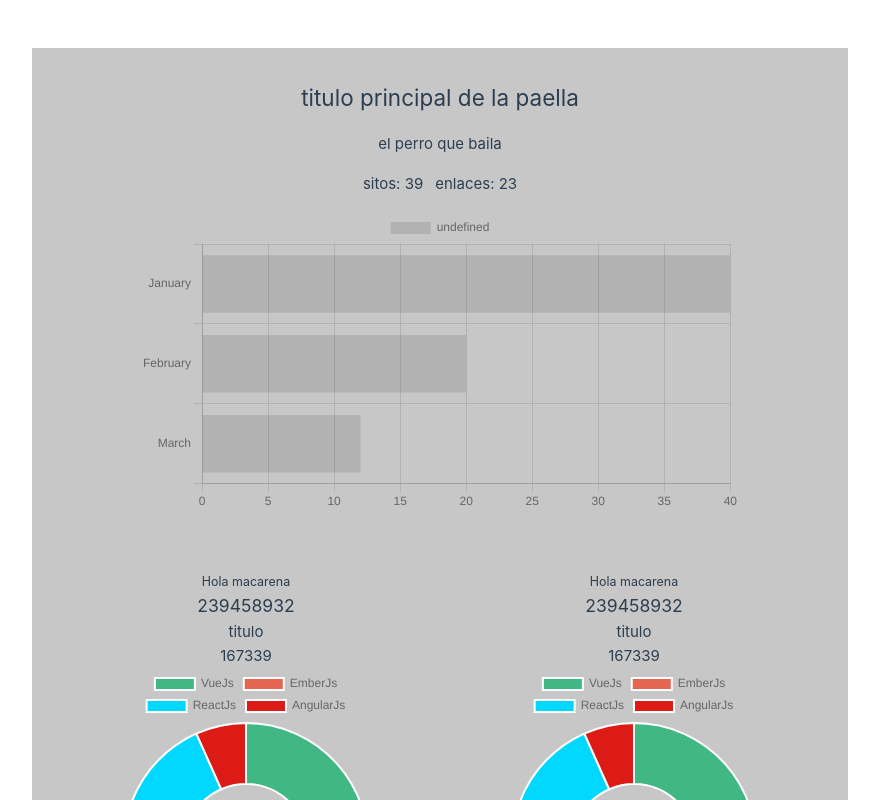
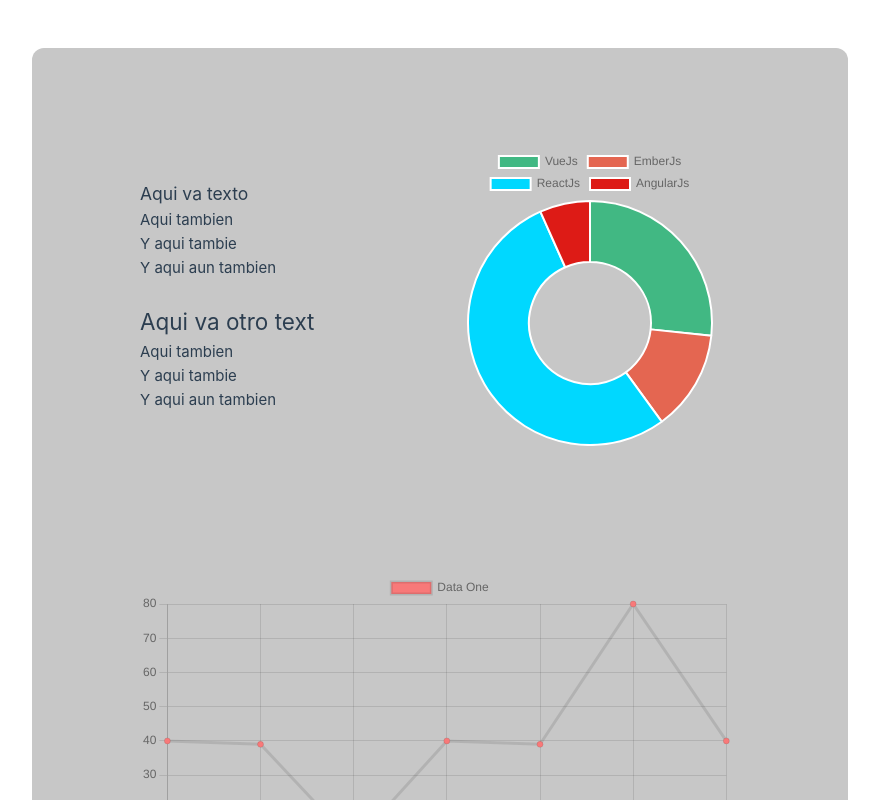
Before and after one commit to AdrianGerman/vue3-graphics, a Vue app: page / in a window 1280 px wide. Shown: the top 800 px of the page, without its empty margins (16-895 px from the left). Built offline with nearby package versions, Linux system fonts and the light colour scheme.

Commit message:
line graphic

```diff
--- a/src/App.vue
+++ b/src/App.vue
@@ -1,9 +1,12 @@
+<template>
+  <!-- <OperationsDashboard /> -->
+  <NewDashboard />
+</template>
+
 <script setup>
-import OperationsDashboard from './components/OperationsDashboard.vue'
+// import OperationsDashboard from './components/OperationsDashboard.vue'
+import NewDashboard from './components/NewDashboard.vue'
 </script>
 
-<template>
-  <OperationsDashboard />
-</template>
 
 <style></style>
--- /dev/null
+++ b/src/components/NewDashboard.vue
@@ -0,0 +1,113 @@
+<template>
+    <section class="main">
+        <section class="part1">
+            <div class="eltext">
+                <h1>Aqui va texto</h1>
+                <p>Aqui tambien</p>
+                <p>Y aqui tambie</p>
+                <p>Y aqui aun tambien</p>
+                <br>
+                <h2>Aqui va otro text</h2>
+                <p>Aqui tambien</p>
+                <p>Y aqui tambie</p>
+                <p>Y aqui aun tambien</p>
+            </div>
+            <div class="lagraph">
+                <Doughnut id="my-doughnut-chart-2" :options="options" :data="data" />
+            </div>
+        </section>
+        <section class="part2">
+            <div class="bar-chart-container">
+                <Line id="my-chart-id" :options="chartOptions" :data="chartData" />
+                <!-- <Bar id="my-chart-id" :options="chartOptions" :data="chartData" /> -->
+            </div>
+        </section>
+    </section>
+</template>
+
+
+<script setup>
+import { Line, Doughnut, Bar } from 'vue-chartjs'
+import { Chart as ChartJS, Title, Tooltip, Legend, BarElement, CategoryScale, LinearScale, ArcElement, LineElement, PointElement } from 'chart.js'
+ChartJS.register(Title, Tooltip, Legend, BarElement, CategoryScale, LinearScale, ArcElement, LineElement, PointElement)
+
+const chartData = {
+    labels: ['January', 'February', 'March', 'April', 'May', 'June', 'July'],
+    datasets: [
+        {
+            label: 'Data One',
+            backgroundColor: '#f87979',
+            data: [40, 39, 10, 40, 39, 80, 40]
+        }
+    ]
+}
+const chartOptions = {
+    responsive: true,
+    maintainAspectRatio: false
+}
+
+const data = {
+    labels: ['VueJs', 'EmberJs', 'ReactJs', 'AngularJs'],
+    datasets: [
+        {
+            backgroundColor: ['#41B883', '#E46651', '#00D8FF', '#DD1B16'],
+            data: [40, 20, 80, 10]
+        }
+    ]
+}
+
+const options = {
+    responsive: true,
+    maintainAspectRatio: false
+}
+</script>
+
+<style scoped>
+/* Estilos de las graficas ignora o eres musulman */
+section {
+    display: flex;
+    justify-content: space-around;
+}
+
+section>div {
+    width: 300px;
+    height: 300px;
+}
+
+.bar-chart-container {
+    width: 600px;
+}
+
+/* lo mio papu */
+
+.main {
+    display: grid;
+    grid-template-rows: 1fr 1fr;
+    gap: 5%;
+    background-color: #c7c7c7;
+    width: 816px;
+    height: 1000px;
+    padding: 20px;
+    box-sizing: border-box;
+    overflow: auto;
+    border-radius: 12px;
+}
+
+section .part1 {
+    display: flex;
+    justify-content: center;
+    align-items: center;
+}
+
+.eltext {
+    display: flex;
+    flex-direction: column;
+    justify-content: center;
+}
+
+/* section .part2 {
+    display: flex;
+    justify-content: center;
+    align-items: center;
+} */
+</style>
--- a/src/components/OperationsDashboard.vue
+++ b/src/components/OperationsDashboard.vue
@@ -75,6 +75,10 @@ section>div {
     height: 300px;
 }
 
+.bar-chart-container {
+    width: 600px;
+}
+
 /* lo mio papu */
 
 main {
@@ -98,10 +102,6 @@ main {
     gap: 1rem;
 }
 
-.bar-chart-container {
-    width: 600px;
-}
-
 .elpe span {
     margin: 6px;
 }
```
